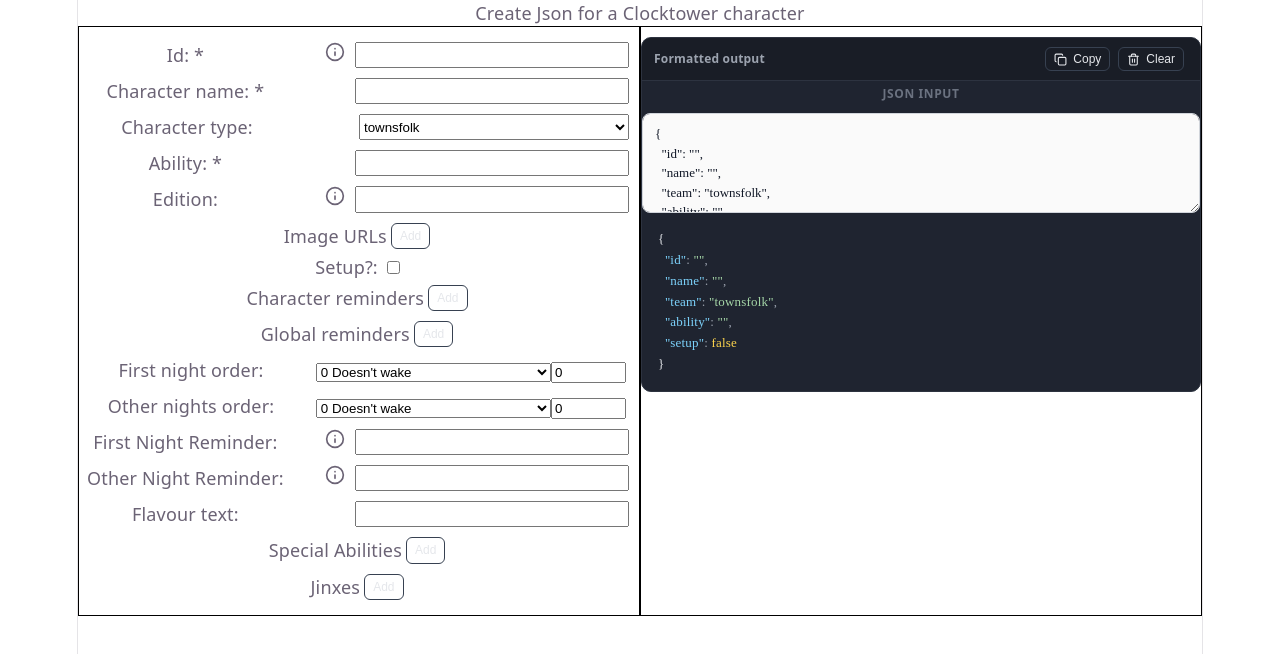
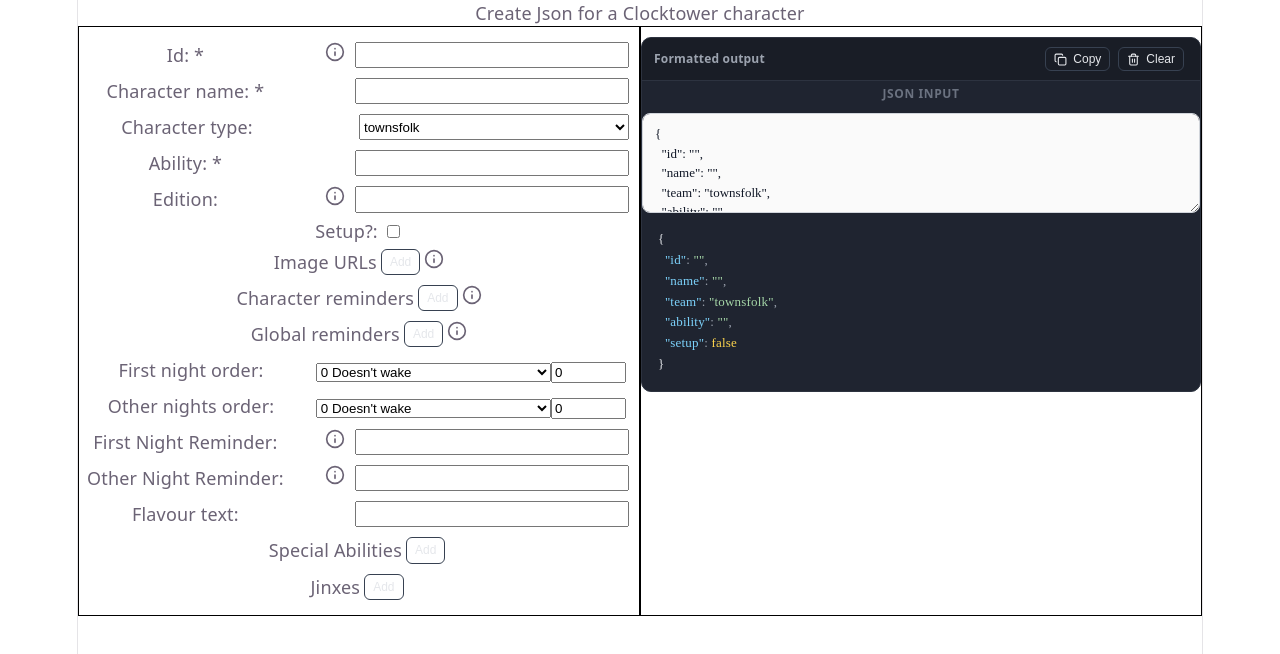
Before and after one commit to rebeccabex/clocktower-apps, a React (Vite) app in the folder clocktower-apps/: page / in a window 1280 px wide. Shown: the top 654 px of the page. Built offline with nearby package versions, Linux system fonts and the light colour scheme.

Commit message:
Added tooltips to array fields

```diff
--- a/clocktower-apps/src/CharacterJsonCreatorPage.tsx
+++ b/clocktower-apps/src/CharacterJsonCreatorPage.tsx
@@ -194,6 +194,14 @@
             tooltipId="edition-tooltip"
             tooltipContent="The ID of the home script for the character"
           />
+          <div>
+            <label htmlFor="isSetup">Setup?: </label>
+            <input
+              id="isSetup"
+              type="checkbox"
+              onChange={(e) => updateField("setup", e.target.checked)}
+            />
+          </div>
           <ArrayField
             fieldName="imageUrls"
             label="Image URLs"
@@ -204,15 +212,10 @@
             addItem={() => addItemToArray("imageUrls", "")}
             removeItem={(index) => removeItemFromArray("imageUrls", index)}
             maxNumberOfElements={3}
+            displayTooltip
+            tooltipId="tooltip-image-urls"
+            tooltipContent="For non-traveller characters, the icons should be regular alignment and flipped alignment, for travellers they should be unaligned, good alignment and evil alignment"
           />
-          <div>
-            <label htmlFor="isSetup">Setup?: </label>
-            <input
-              id="isSetup"
-              type="checkbox"
-              onChange={(e) => updateField("setup", e.target.checked)}
-            />
-          </div>
           <ArrayField
             fieldName="reminders"
             label="Character reminders"
@@ -224,6 +227,9 @@
             removeItem={(index) => removeItemFromArray("reminders", index)}
             maxNumberOfElements={20}
             maxItemLength={30}
+            displayTooltip
+            tooltipId="tooltip-reminders"
+            tooltipContent="Reminder tokens that are only selectable when the character is in play"
           />
           <ArrayField
             fieldName="remindersGlobal"
@@ -238,6 +244,9 @@
             }
             maxNumberOfElements={20}
             maxItemLength={25}
+            displayTooltip
+            tooltipId="tooltip-global-reminders"
+            tooltipContent="Reminder tokens that are selectable even when the character is not in play"
           />
           <NightOrderSection
             label="First night order"
--- a/clocktower-apps/src/components/ArrayField.tsx
+++ b/clocktower-apps/src/components/ArrayField.tsx
@@ -2,8 +2,9 @@
 import { Button } from "./Button";
 import { type BaseFieldProps } from "./TextField";
 import styled from "styled-components";
+import { TooltipWrapper } from "./TooltipWrapper";
 
-type ArrayFieldProps = BaseFieldProps & {
+type BaseArrayFieldProps = BaseFieldProps & {
   values: Array<string>;
   updateItem: (newValue: string, index: number) => void;
   addItem: () => void;
@@ -11,6 +12,12 @@
   maxItemLength?: number;
   maxNumberOfElements: number;
 };
+
+type ArrayFieldProps = BaseArrayFieldProps &
+  (
+    | { displayTooltip: false; tooltipId?: never; tooltipContent?: never }
+    | { displayTooltip: true; tooltipId: string; tooltipContent: string }
+  );
 
 export const ArrayField = ({
   fieldName,
@@ -21,6 +28,7 @@
   removeItem,
   maxItemLength,
   maxNumberOfElements,
+  ...props
 }: ArrayFieldProps) => {
   const onUpdate = (newValue: string, index: number) =>
     updateItem(newValue, index);
@@ -33,6 +41,12 @@
       <HeaderContainer>
         <div>{label}</div>
         <Button onClick={onAddItem} label="Add" disabled={isDisabled} />
+        {props.displayTooltip && (
+          <TooltipWrapper
+            tooltipId={props.tooltipId}
+            tooltipContent={props.tooltipContent}
+          />
+        )}
       </HeaderContainer>
       <FieldsContainer>
         {values.map((value, i) => (
```
